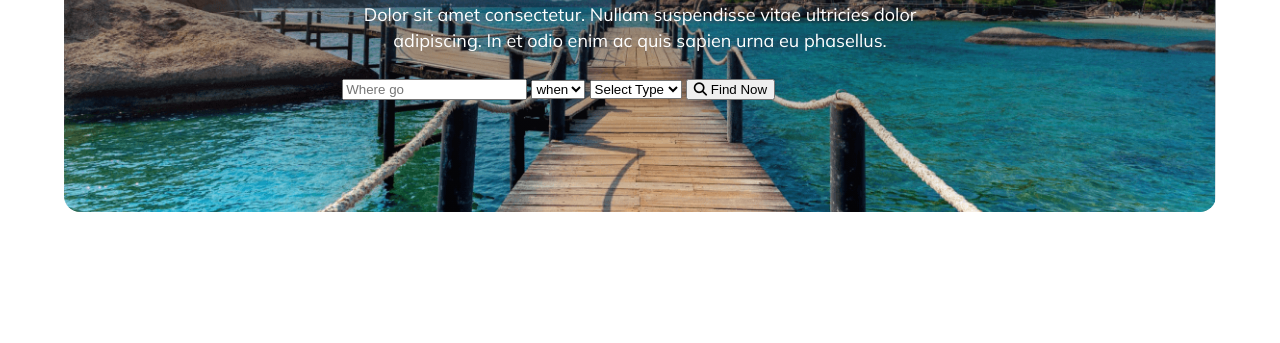
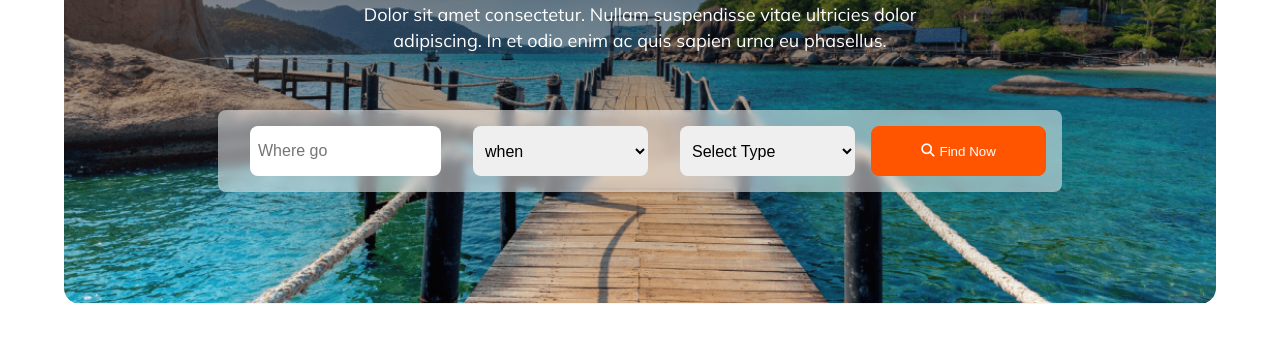
Before and after one commit to TanzidAnan/teavel-website-responsive, a plain HTML site: page index.html in a window 1280 px wide. Shown: the part 431-774 px from the top of the page. Drawn offline with Linux system fonts and the light colour scheme.

Commit message:
hero section done

```diff
--- a/index.html
+++ b/index.html
@@ -32,6 +32,9 @@
                 <input type="text" placeholder="Where go" name="" id="">
                 <select name="" id="">
                     <option value="">when</option>
+                    <option value="">when</option>
+                    <option value="">when</option>
+                    <option value="">when</option>
                 </select>
                 <select name="" id="">
                     <option value="">Select Type</option>
--- a/style.css
+++ b/style.css
@@ -85,3 +85,36 @@ li {
     padding: 1.5rem 0;
     margin: auto;
 }
+.travle-inputs{
+    margin-top: 2rem;
+    border-radius: 8px;
+    background: rgba(255, 255, 255, 0.5);
+    padding: 1rem;
+    display: flex;
+    justify-content: space-around;
+    align-items: center;
+    backdrop-filter: blur(4px);
+}
+input, select{
+    width: 175px;
+    height: 50px;
+    padding: 0 .5rem;
+    margin: 0 1rem;
+    border-radius: 8px;
+    border: none;
+    cursor: pointer;
+    font-size: 16px;
+}
+.btn-primary{
+    width: 175px;
+    height: 50px;
+    display: flex;
+    justify-content: center;
+    align-items: center;
+    gap: 5px;
+    color: white;
+    padding: 0.8rem 1.2rem;
+    background-color: rgb(255, 84, 0);
+    border: 1px solid rgb(255, 84, 0);
+    border-radius: 8px;
+}
```
